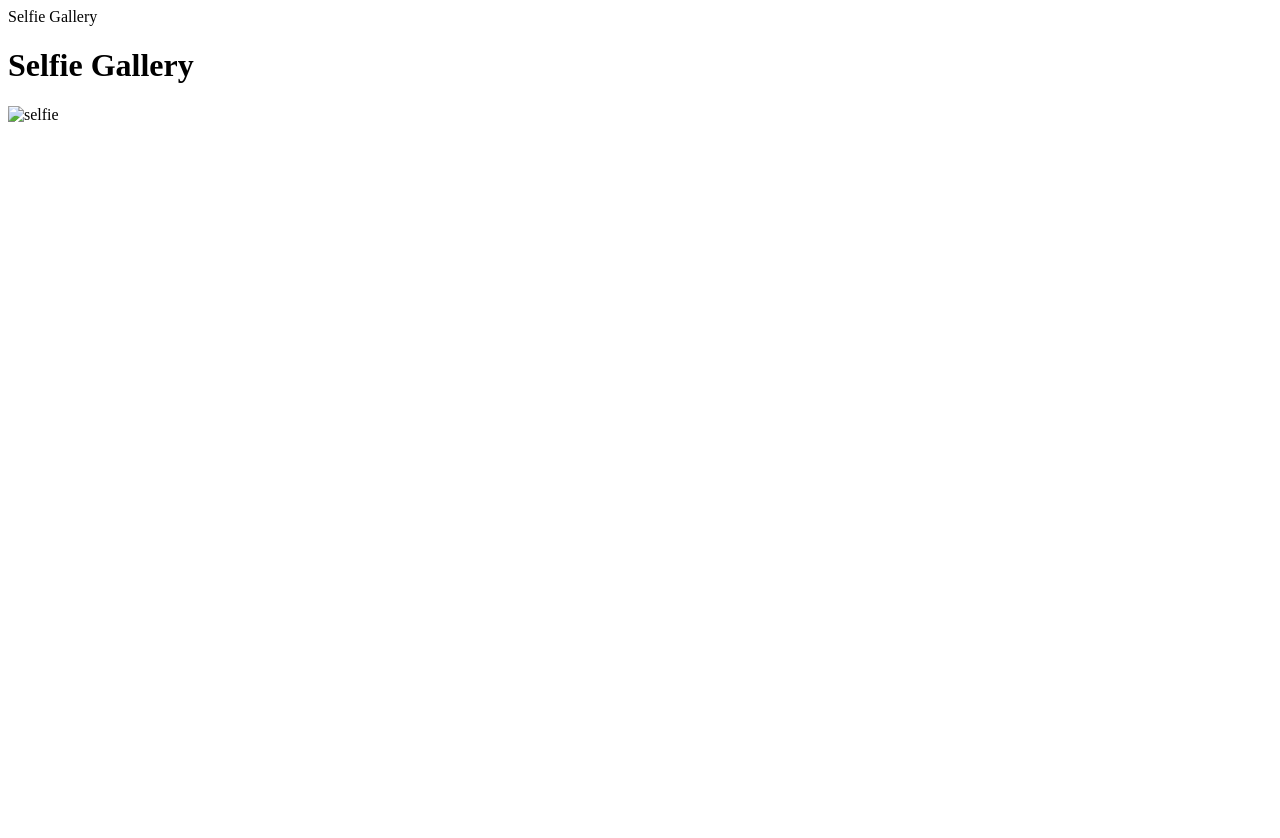
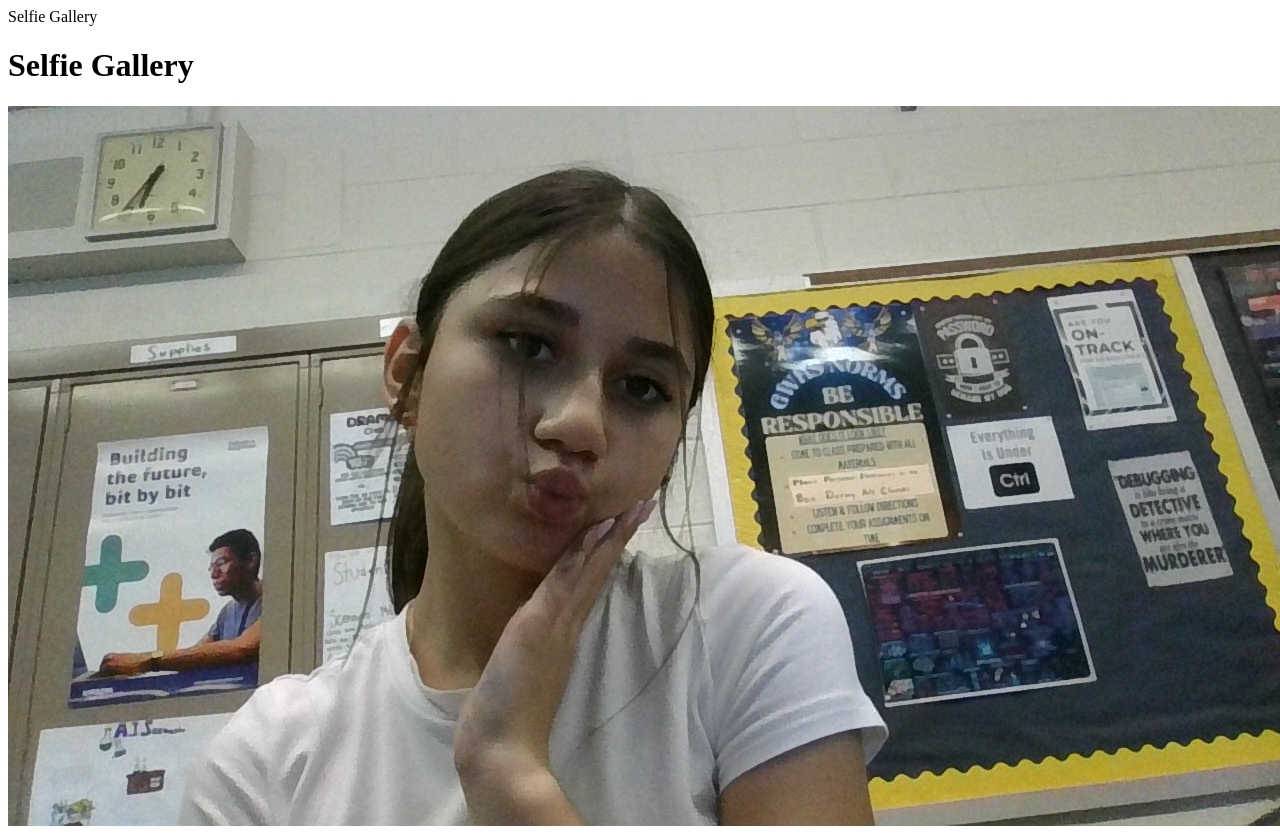
Before and after one commit to 10209972-coder/about-me-, a plain HTML site: page selfie.html in a window 1280 px wide. Before the commit the page ends 800 px from the top, so only its background shows below. Drawn offline with Linux system fonts and the light colour scheme.

Commit message:
fix picture

```diff
--- a/selfie.html
+++ b/selfie.html
@@ -5,6 +5,6 @@
     </head>
     <body>
         <h1> Selfie Gallery </h1>
-        <img src="selfie.png" alt="selfie">
+        <img src="selfie.jpg" alt="selfie">
     </body>
 </html>
```
Also changed, not shown: selfie.jpg (renamed from IMG_20261006_135245.jpg).
